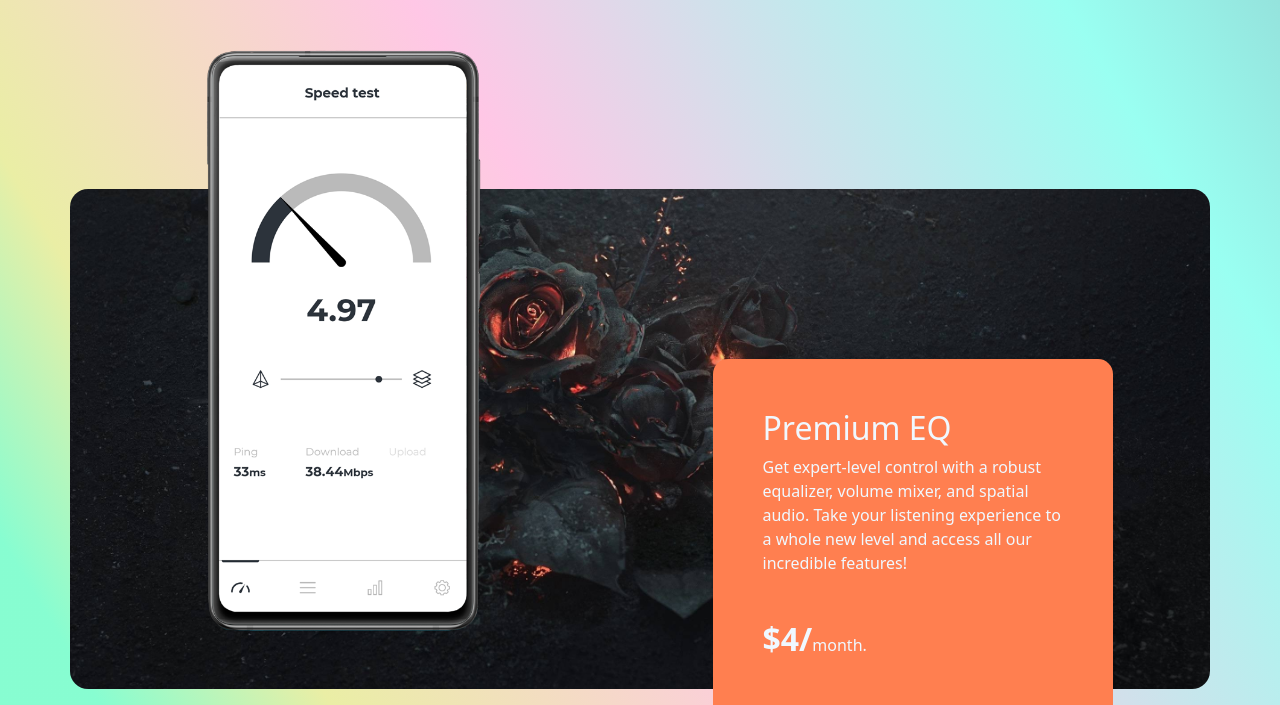
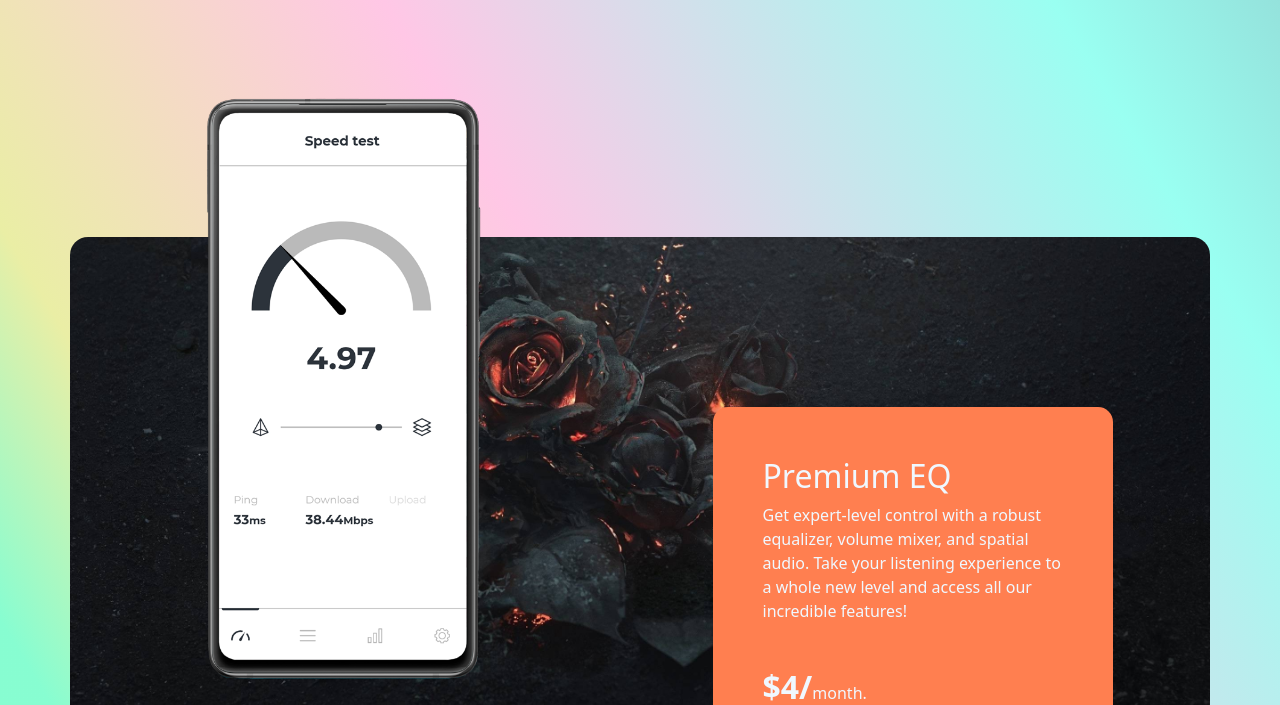
Before and after one commit to Praveenkumar-skillsafari/project-3, a plain HTML site: page index.html in a window 1280 px wide. Shown: the part 339-1044 px from the top of the page. Drawn offline with nearby package versions, Linux system fonts and the light colour scheme.

Commit message:
Update index.html

```diff
--- a/index.html
+++ b/index.html
@@ -28,7 +28,7 @@
     />
   </head>
   <body>
-    <div class="container-fluid">
+    <div class="container-fluid py-5">
       <div class="container">
         <!-- Header-Section -->
         <header class="mb-5 pb-5">
```
